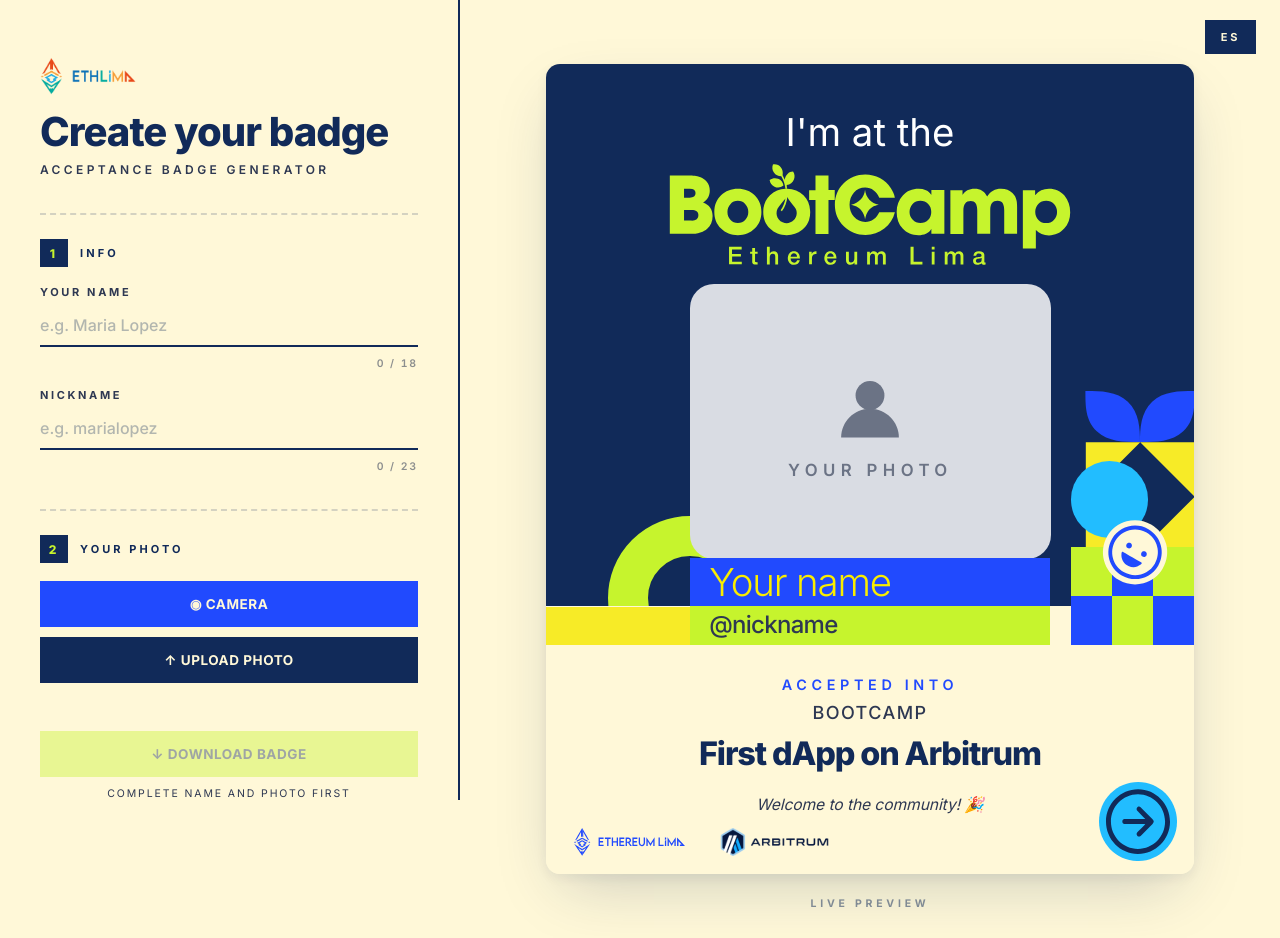
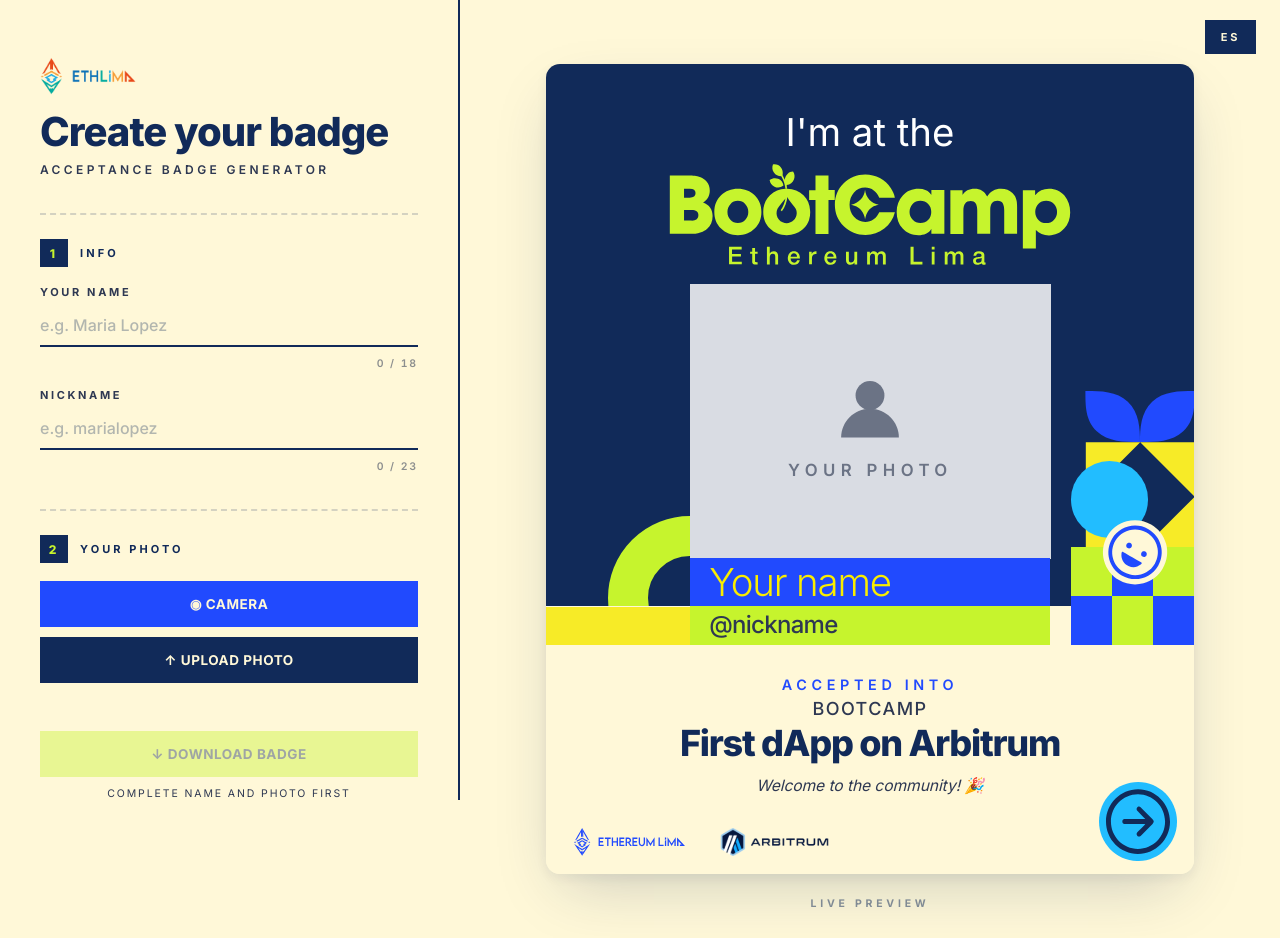
Before and after one commit to ethlima/badge-bootcamp, a React (Vite) app: page / in a window 1280 px wide. Built offline with nearby package versions, Linux system fonts and the light colour scheme.

Commit message:
revert(badge): undo upstream style tweaks to Badge.module.css
restores .photoZone, .msgGroup, .msgBrand, .msgWelcome to the ed9e691
state — the visual tuning applied in 5351cfe..192a751 is rolled back
while keeping the GitHub Pages BASE_URL path fixes from the same series.

```diff
--- a/src/components/Badge/Badge.module.css
+++ b/src/components/Badge/Badge.module.css
@@ -163,7 +163,6 @@
   width: calc(601px * var(--bs));
   height: calc(458px * var(--bs));
   overflow: hidden;
-  border-radius: calc(40px * var(--bs));
   background: var(--gray-soft);
   z-index: 1;
 }
@@ -269,7 +268,7 @@
   flex-direction: column;
   align-items: center;
   text-align: center;
-  gap: calc(18px * var(--bs));
+  gap: calc(12px * var(--bs));
   z-index: 3;
   pointer-events: none;
 }
@@ -297,15 +296,10 @@
 .msgBrand {
   font-family: "Inter", "Helvetica Neue", Helvetica, Arial, sans-serif;
   font-weight: 800;
-  font-size: calc(54px * var(--bs));
+  font-size: calc(60px * var(--bs));
   letter-spacing: -0.035em;
   color: #112a59;
-  line-height: 1.35;
-  display: inline-block;
-  width: 100%;
-  white-space: normal;
-  word-wrap: break-word;
-  margin-bottom: calc(4px * var(--bs));
+  line-height: 1.05;
 }
 
 .msgWelcome {
@@ -313,10 +307,10 @@
   font-weight: 400;
   font-style: italic;
   font-size: calc(26px * var(--bs));
-  line-height: 1;
+  line-height: 1.3;
   color: #2e3852;
   letter-spacing: -0.005em;
-  margin-top: calc(12px * var(--bs));
+  margin-top: calc(10px * var(--bs));
 }
 
 /* === Arrow circle (z 3) — Figma spec: 131x131 at (921, 1197). */
```
